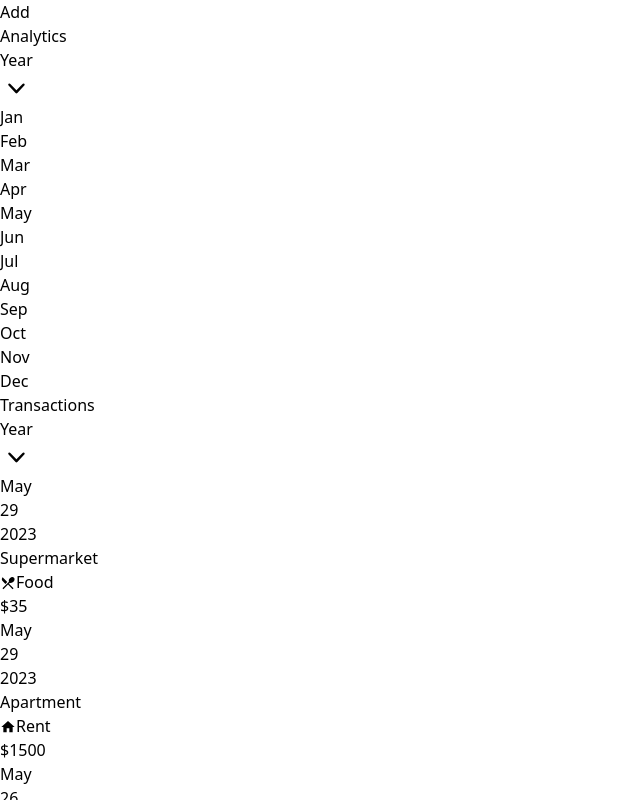
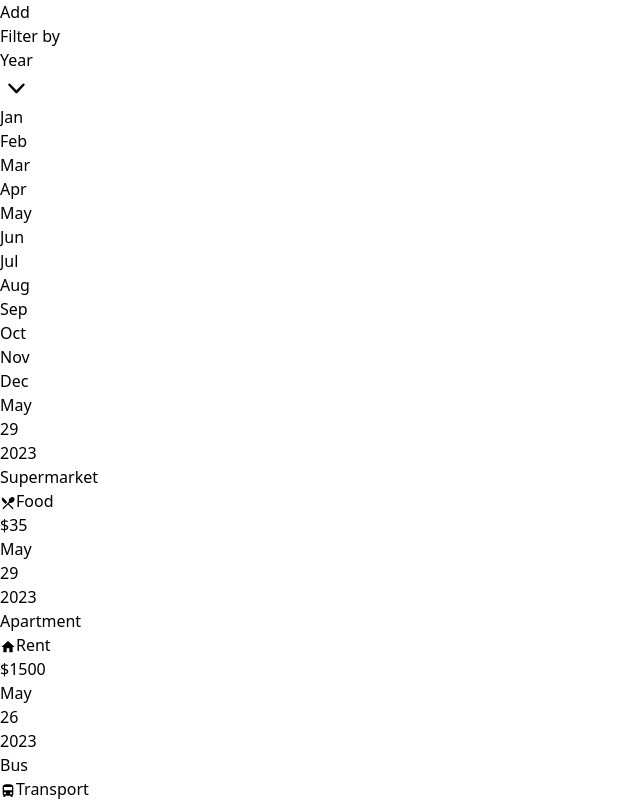
Before and after one commit to nicoPuegher/expenses-tracker, a React (Vite) app: page / in a window 1280 px wide. Shown: the top 800 px of the page, without its empty margins (0-640 px from the left). Built offline with nearby package versions, Linux system fonts and the light colour scheme; the HTML template or start-up script is replaced by a standard one.

Commit message:
remove individual filters and add a general filter

```diff
--- a/src/App.jsx
+++ b/src/App.jsx
@@ -1,5 +1,6 @@
 import React from 'react';
 import Add from './components/Add/Add';
+import Filter from './components/Filter/Filter';
 import Chart from './components/Chart/Chart';
 import Transactions from './components/Transactions/Transactions';
 
@@ -7,6 +8,7 @@ function App() {
   return (
     <div className="flex h-full flex-col px-2 py-4">
       <Add />
+      <Filter title="Filter by" option="Year" />
       <Chart />
       <Transactions />
     </div>
--- a/src/components/Chart/Chart.jsx
+++ b/src/components/Chart/Chart.jsx
@@ -1,5 +1,4 @@
 import React from 'react';
-import Filter from '../Filter/Filter';
 import ChartBar from '../ChartBar/ChartBar';
 import monthsData from './monthsData';
 
@@ -20,7 +19,6 @@ function Chart() {
 
   return (
     <section className="mb-4 rounded bg-gray-200 p-2">
-      <Filter title="Analytics" option="Year" />
       <div className="grid grid-cols-2">{chartBars}</div>
     </section>
   );
--- a/src/components/Filter/Filter.jsx
+++ b/src/components/Filter/Filter.jsx
@@ -3,11 +3,9 @@ import PropTypes from 'prop-types';
 import Dropdown from '../Dropdown/Dropdown';
 import filterList from './filterList';
 
-function Filter({ title, option, background }) {
-  const classes = `sticky top-0 p-2 flex items-center justify-between ${background}`;
-
+function Filter({ title, option }) {
   return (
-    <div className={classes}>
+    <div className="flex items-center justify-between">
       <h2>{title}</h2>
       <Dropdown option={option} filterList={filterList} />
     </div>
@@ -17,11 +15,6 @@ function Filter({ title, option, background }) {
 Filter.propTypes = {
   title: PropTypes.string.isRequired,
   option: PropTypes.string.isRequired,
-  background: PropTypes.string,
-};
-
-Filter.defaultProps = {
-  background: '',
 };
 
 export default Filter;
--- a/src/components/Transactions/Transactions.jsx
+++ b/src/components/Transactions/Transactions.jsx
@@ -1,5 +1,4 @@
 import React from 'react';
-import Filter from '../Filter/Filter';
 import TransactionDate from '../TransactionDate/TransactionDate';
 import Tag from '../Tag/Tag';
 import expenses from './expenses';
@@ -24,7 +23,6 @@ function Transactions() {
 
   return (
     <section className="overflow-hidden overflow-y-scroll rounded bg-gray-300">
-      <Filter title="Transactions" option="Year" background="bg-gray-300" />
       <ul className="divide-y divide-gray-100 px-2">{transactions}</ul>
     </section>
   );
```
